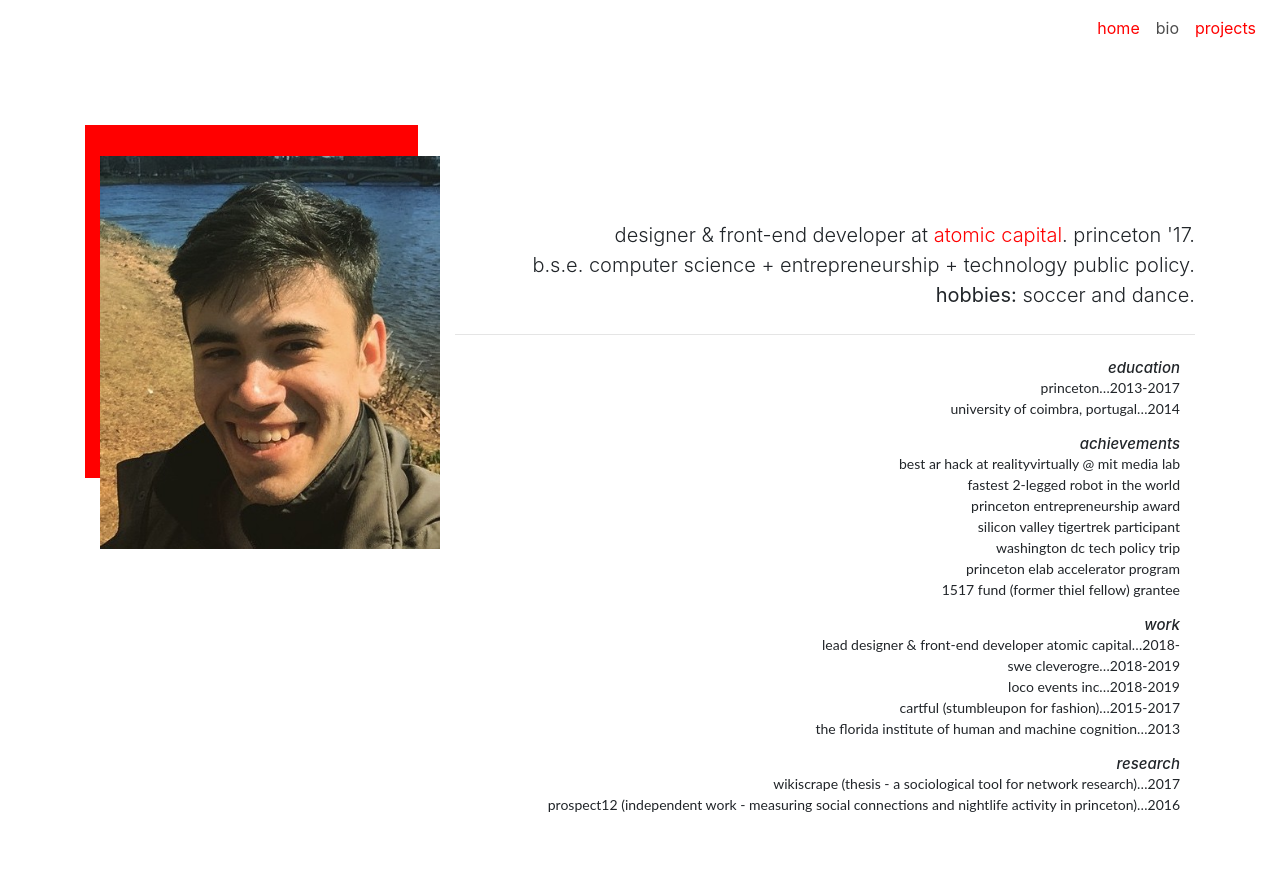
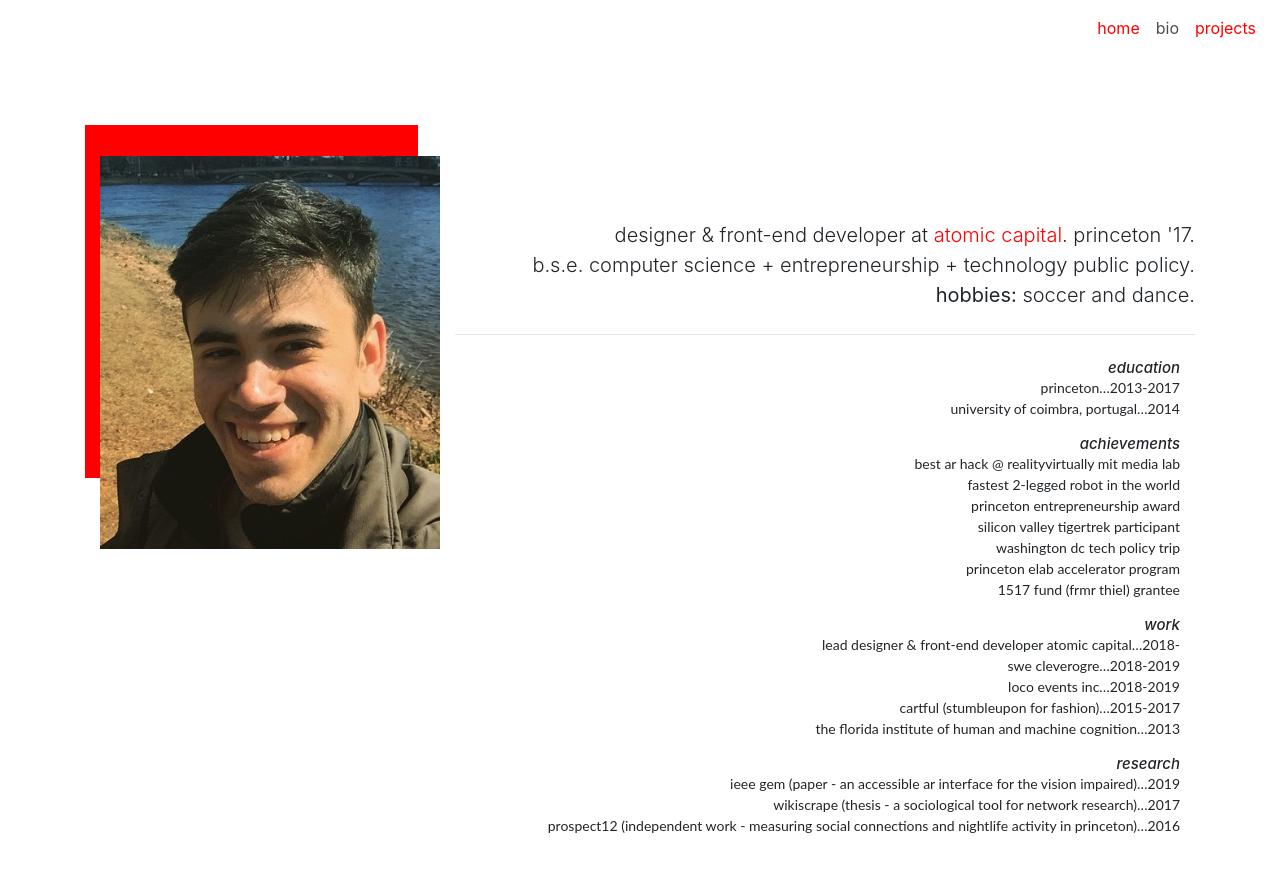
Before and after one commit to adias9/siteandreas, a React (Create React App) app: page /bio in a window 1280 px wide. Shown: the top 872 px of the page. Built offline with nearby package versions, Linux system fonts and the light colour scheme.

Commit message:
small updates to website

```diff
--- a/src/components/Bio.js
+++ b/src/components/Bio.js
@@ -28,13 +28,13 @@ const Bio = () => (
             <div className="additional-container col-lg-12">
                     <InfoSection title="Education" values={['Princeton…2013-2017', 'University of Coimbra, Portugal…2014']} />
                     <InfoSection title="Achievements" values={[
-                        'Best AR Hack at RealityVirtually @ MIT Media Lab',
+                        'Best AR Hack @ RealityVirtually MIT Media Lab',
                         'Fastest 2-Legged Robot in the World',
                         'Princeton Entrepreneurship Award',
                         'Silicon Valley TigerTrek Participant',
                         'Washington DC Tech Policy Trip',
                         'Princeton eLab Accelerator Program',
-                        '1517 Fund (Former Thiel Fellow) Grantee']} />
+                        '1517 Fund (Frmr Thiel) Grantee']} />
                     <InfoSection title="Work" values={[
                         'Lead Designer & Front-End Developer Atomic Capital…2018-',
                         'SWE CleverOgre…2018-2019',
@@ -42,6 +42,7 @@ const Bio = () => (
                         'Cartful (Stumbleupon for Fashion)…2015-2017',
                         'The Florida Institute of Human and Machine Cognition…2013']} />
                     <InfoSection title="Research" values={[
+                        'IEEE GEM (Paper - An Accessible AR Interface for the Vision Impaired)…2019',
                         'Wikiscrape (Thesis - A Sociological Tool for Network Research)…2017',
                         'Prospect12 (Independent Work - Measuring Social Connections and Nightlife activity in Princeton)…2016']} />
             </div>
--- a/src/components/Home.js
+++ b/src/components/Home.js
@@ -12,7 +12,7 @@ const Home = () => (
                 <p><a href="mailto:andreasdias9@gmail.com" target="_blank" rel='noopener noreferrer'>email</a></p>
                 <p><a href="https://github.com/adias9" target="_blank" rel='noopener noreferrer'>github</a></p>
                 <p><a href="https://linkedin.com/in/andreas-dias/" target="_blank" rel='noopener noreferrer'>linkedin</a></p>
-                <p><a href={pdf}>resume</a></p>
+                {/*<p><a href={pdf}>resume</a></p>*/}
             </div>
         </div>
         <VRScene/>
--- a/src/components/Navigation.js
+++ b/src/components/Navigation.js
@@ -14,7 +14,7 @@ const NavItem = props => {
   );
 }
 
-class NavDropdown extends React.Component {
+/*class NavDropdown extends React.Component {
   constructor(props) {
     super(props);
     this.state = {
@@ -42,7 +42,7 @@ class NavDropdown extends React.Component {
       </li>
     )
   }
-}
+}*/
 
 
 class Navigation extends React.Component {
--- a/src/components/Projects.js
+++ b/src/components/Projects.js
@@ -93,7 +93,6 @@ const Projects = () => {
                 <Card>
                     <CardImage src={bridgestone_img} alt="Bridgestone" />
                     <CardBlock title="Bridgestone" text="I built a Unity freelance project with Augmented Reality instruction app for Bridgestone Tires Assembly Line.">
-                        <CardButton title="Learn More" type="btn-primary" link="" />
                     </CardBlock>
                 </Card>
                 <Card>
```
